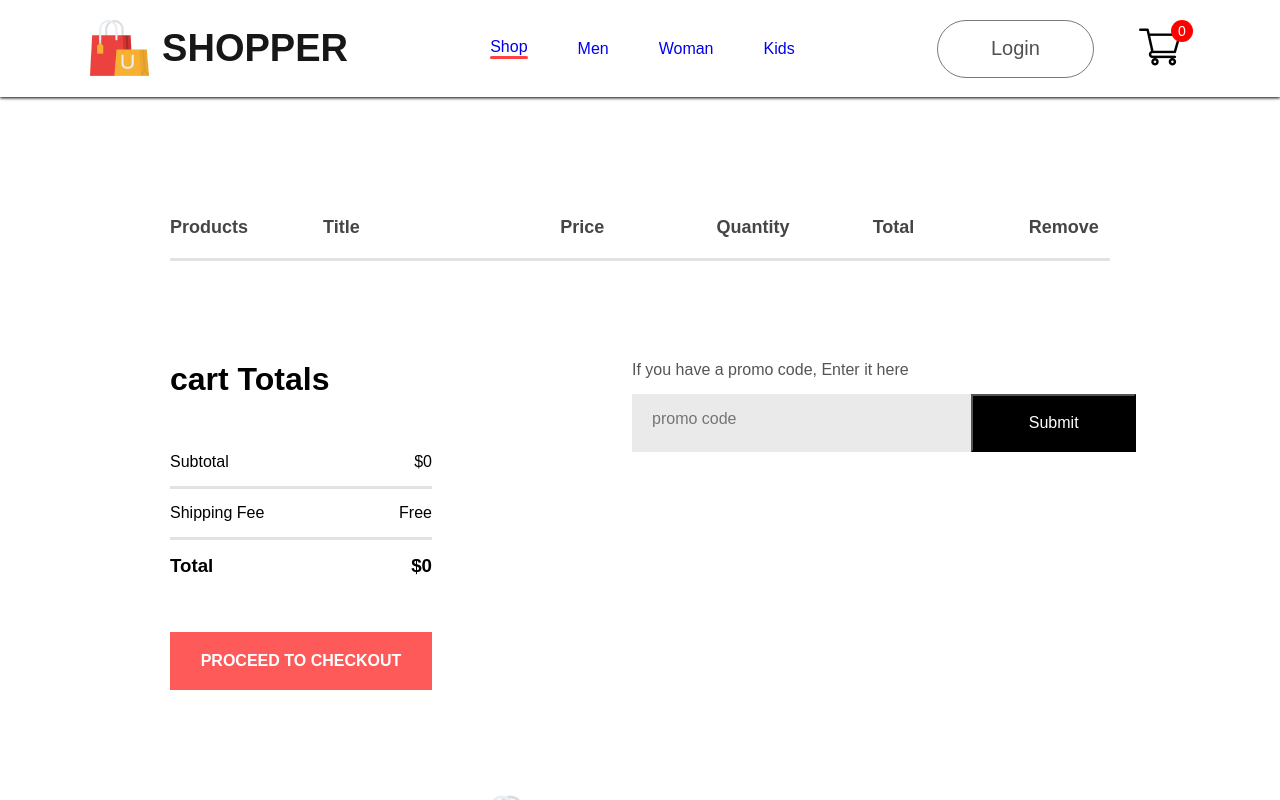
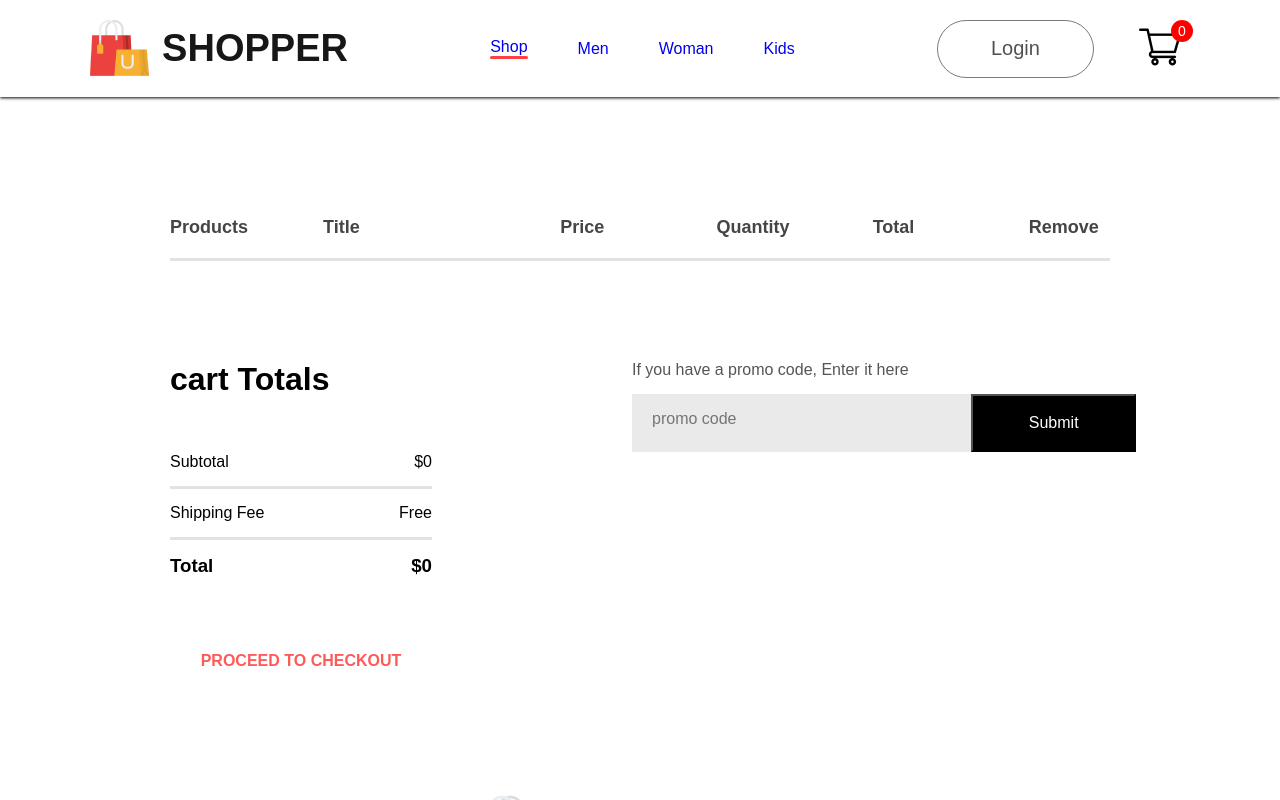
Before and after one commit to pope881/Ecommerce, a React (Create React App) app: page /cart in a window 1280 px wide. In both pictures the pointer is over the button "PROCEED TO CHECKOUT". Shown: the top 800 px of the page. Built offline with nearby package versions, Linux system fonts and the light colour scheme; the HTML template or start-up script is replaced by a standard one.

Commit message:
updated CartItems files

```diff
--- a/src/Components/CartItems/CartItems.css
+++ b/src/Components/CartItems/CartItems.css
@@ -69,6 +69,12 @@
 	font-size: 16px;
 	font-weight: 600;
 	cursor: pointer;
+	transition: 0.3s;
+}
+
+.cartitems-total button:hover {
+	color: #ff5a5a;
+	background: #fff;
 }
 
 .cartitems-promocode {
```
